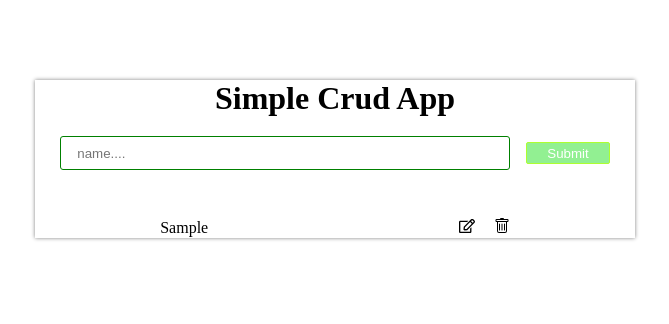
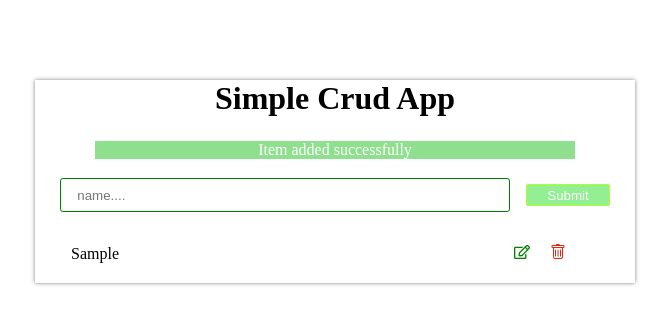
Before and after one commit to arnold-O/Reactcrud, a React (Create React App) app: page / in a window 1280 px wide. Both pictures are taken after typing "Sample" into the empty fields and a click on the button "Submit". Shown: the top 324 px of the page, without its empty margins (305-974 px from the left). Built offline with nearby package versions, Linux system fonts and the light colour scheme.

Commit message:
removed functionality added

```diff
--- a/src/App.js
+++ b/src/App.js
@@ -20,7 +20,7 @@ function App() {
     e.preventDefault()
 
     if(!name){
-      // setAlertOn(true, 'please enter values', 'banger')
+      setAlertOn(true, 'please enter values', 'banger')
 
     }
     // else if(name && isEditting){
@@ -33,7 +33,7 @@ function App() {
 
       setList([...list, newItem])
 
-      // setAlertOn(true, 'Item added successfully', 'rainbow')
+      setAlertOn(true, 'Item added successfully', 'rainbow')
       setName('')
     }
   }
@@ -43,7 +43,12 @@ function App() {
       setAlert({show, msg, type})
 
     }
+const removeItem = (id)=>{
 
+  setList(list.filter((item)=> item.id !== id))
+  setAlertOn(true, 'Item removed successfully', 'banger')
+
+}
   return (
     <div className='main-text'>
       <h1>Simple Crud App</h1>
@@ -59,9 +64,10 @@ function App() {
         </div>
       </form>
 
-    <div>
-    <List list={list}/>
-    </div>
+
+    <List list={list} removeItem={removeItem} />
+
+
     </div>
   );
 }
--- a/src/component/List.js
+++ b/src/component/List.js
@@ -2,7 +2,7 @@ import React from "react";
 import { BsTrash } from "react-icons/bs";
 import { FaRegEdit } from "react-icons/fa";
 
-export default function List({ list }) {
+export default function List({ list,removeItem }) {
   return (
     <div>
       <div >
@@ -11,10 +11,10 @@ export default function List({ list }) {
 
           return (<div key={id} className="listContan">
 
-              <div>{title}</div>
-              <div>
+              <div style={{width:"120px"}}>{title}</div>
+              <div style={{width:"70px"}}>
                 <FaRegEdit className="edit-delet-cont" />
-                <BsTrash />
+                <BsTrash onClick={()=>removeItem(id)} className="edit-delet-conttwo"/>
               </div>
             </div>
           );
--- a/src/index.css
+++ b/src/index.css
@@ -11,6 +11,7 @@
   margin-top: 5em;
   box-shadow: 0px 0px 4px grey;
   text-align: center;
+  padding-bottom: 1.2em;
 
 
 }
@@ -39,17 +40,26 @@ button{
 
 form{
   margin-top: 1.2em;
-  margin-bottom: 3em;
+  margin-bottom:2em
 }
 
 .listContan{
   display: flex;
+  width: 90%;
   align-items: center;
-  justify-content: space-around;
+  justify-content: space-between;
+
 }
 
 .edit-delet-cont{
   margin-right: 1.2em;
+  color: green;
+  cursor: pointer;
+}
+.edit-delet-conttwo{
+
+  color: rgb(226, 39, 14);
+  cursor: pointer;
 }
 
 .all-banger{
```
